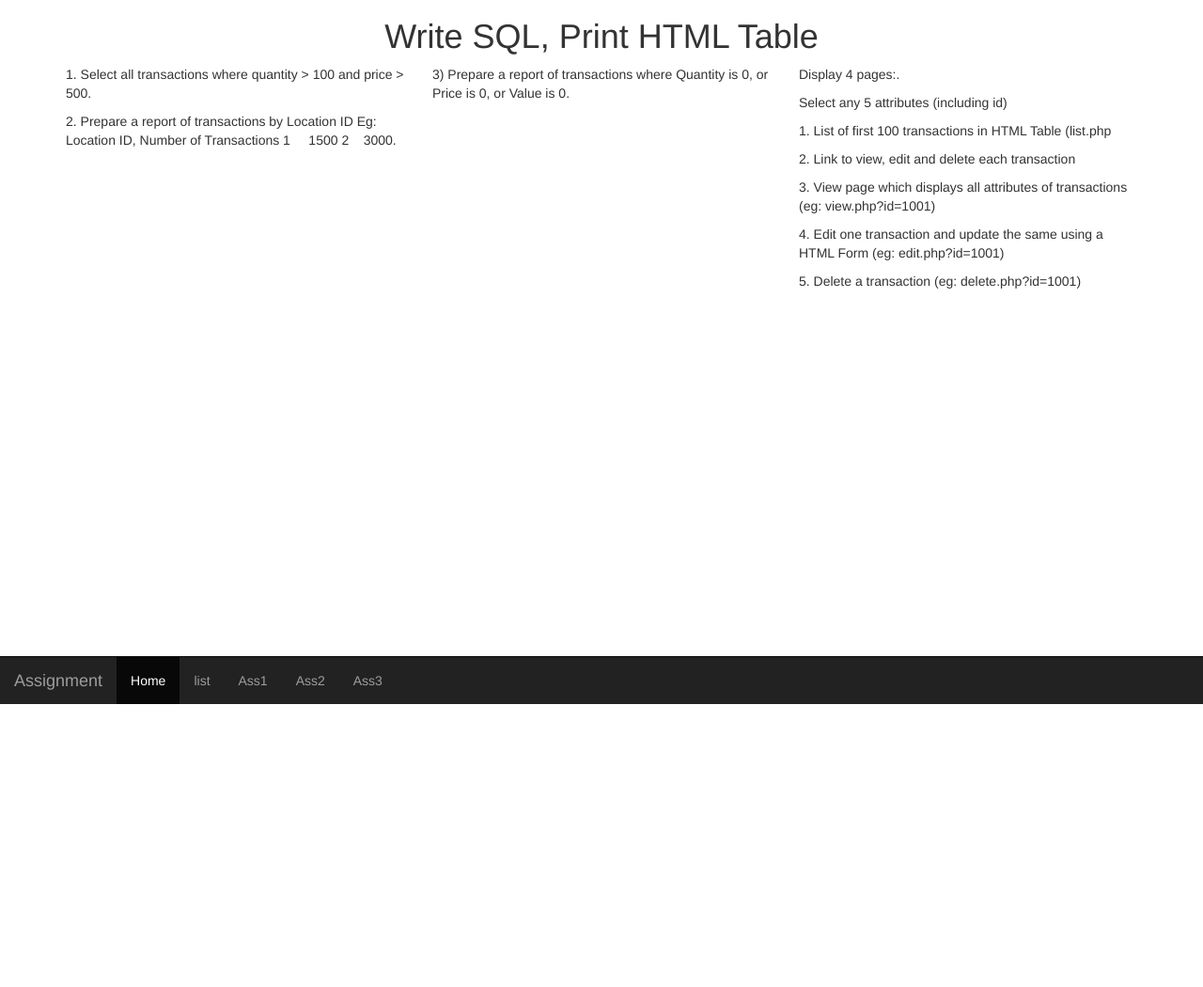
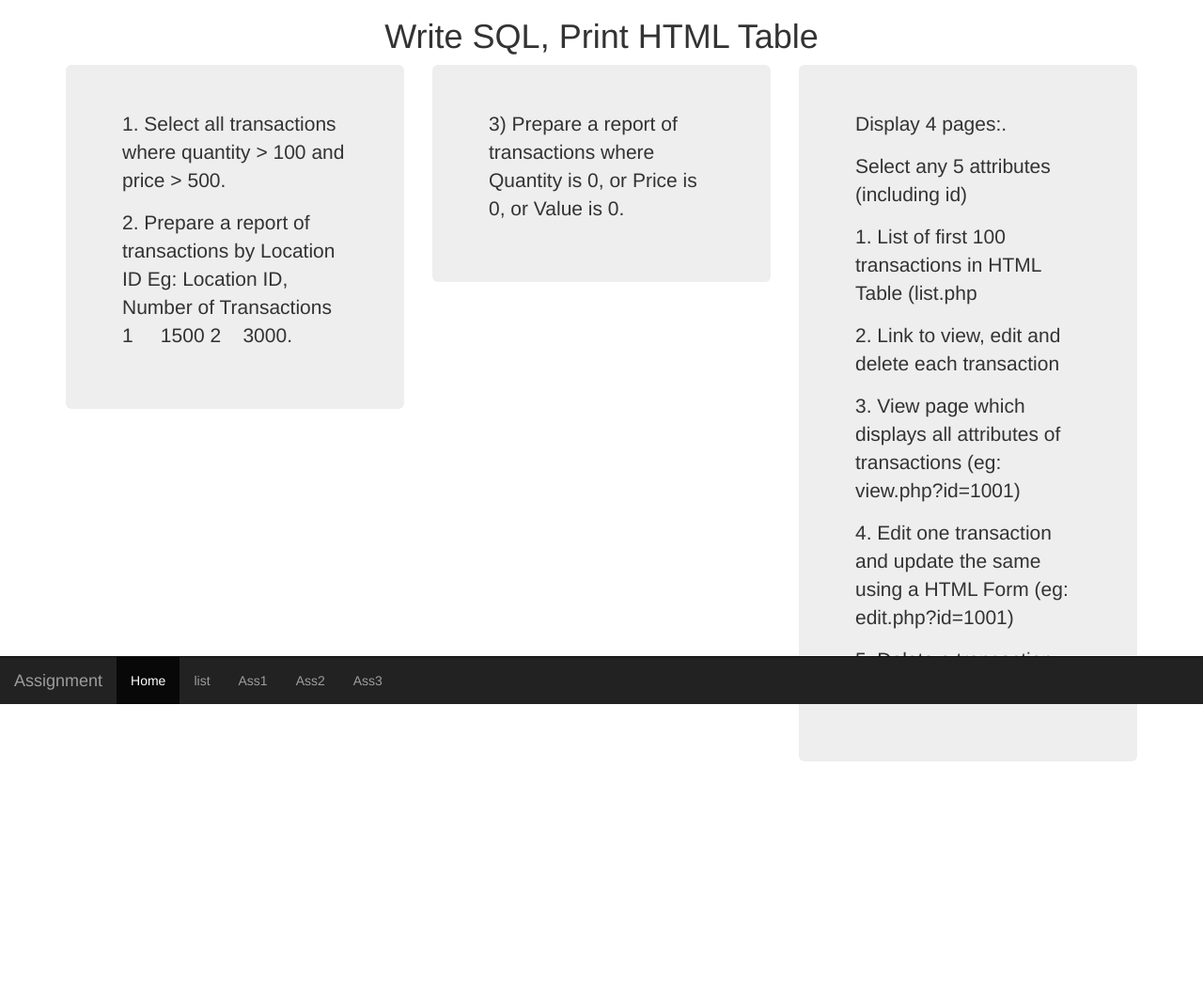
Before and after one commit to pvhole/internship-php, a PHP site: page /home.php in a window 1280 px wide. Shown: the part 51-1101 px from the top of the page at 94% size. Run offline with PHP 8.4, Linux system fonts and the light colour scheme.

Commit message:
Update home.php

```diff
--- a/home.php
+++ b/home.php
@@ -29,29 +29,31 @@ require 'script1.php';
   <center><h1>Write SQL, Print HTML Table</h1></center>
   <div class="row">
     <div class="col-md-4">
+      <div class="jumbotron">
       <p>1. Select all transactions where quantity > 100 and price > 500.</p>
       <p>2. Prepare a report of transactions by Location ID
 Eg:
 
 Location ID, Number of Transactions
 1     1500
-2    3000.</p>
+2    3000.</p>  </div>
     </div>
-    <div class="col-md-4">
-      <p>3) Prepare a report of transactions where Quantity is 0, or Price is 0, or Value is 0.</p>
+    <div class="col-md-4"> <div class="jumbotron">
+      <p>3) Prepare a report of transactions where Quantity is 0, or Price is 0, or Value is 0.</p></div>
      </div>
     <div class="col-md-4">
+      <div class="jumbotron">
       <p>Display 4 pages:.</p>
       <p>Select any 5 attributes (including id)</p>
       <p>1. List of first 100 transactions in HTML Table (list.php</p>
       <p>2. Link to view, edit and delete each transaction </p>
       <p>3. View page which displays all attributes of transactions (eg: view.php?id=1001)</p>
       <p>4. Edit one transaction and update the same using a HTML Form (eg: edit.php?id=1001)</p>
-      <p>5. Delete a transaction (eg: delete.php?id=1001)</p>
+      <p>5. Delete a transaction (eg: delete.php?id=1001)</p></div>
     </div>
   </div>
 </div>
-</div>
+
 
 <nav class="navbar navbar-inverse navbar-fixed-bottom">
   <div class="container-fluid">
```
